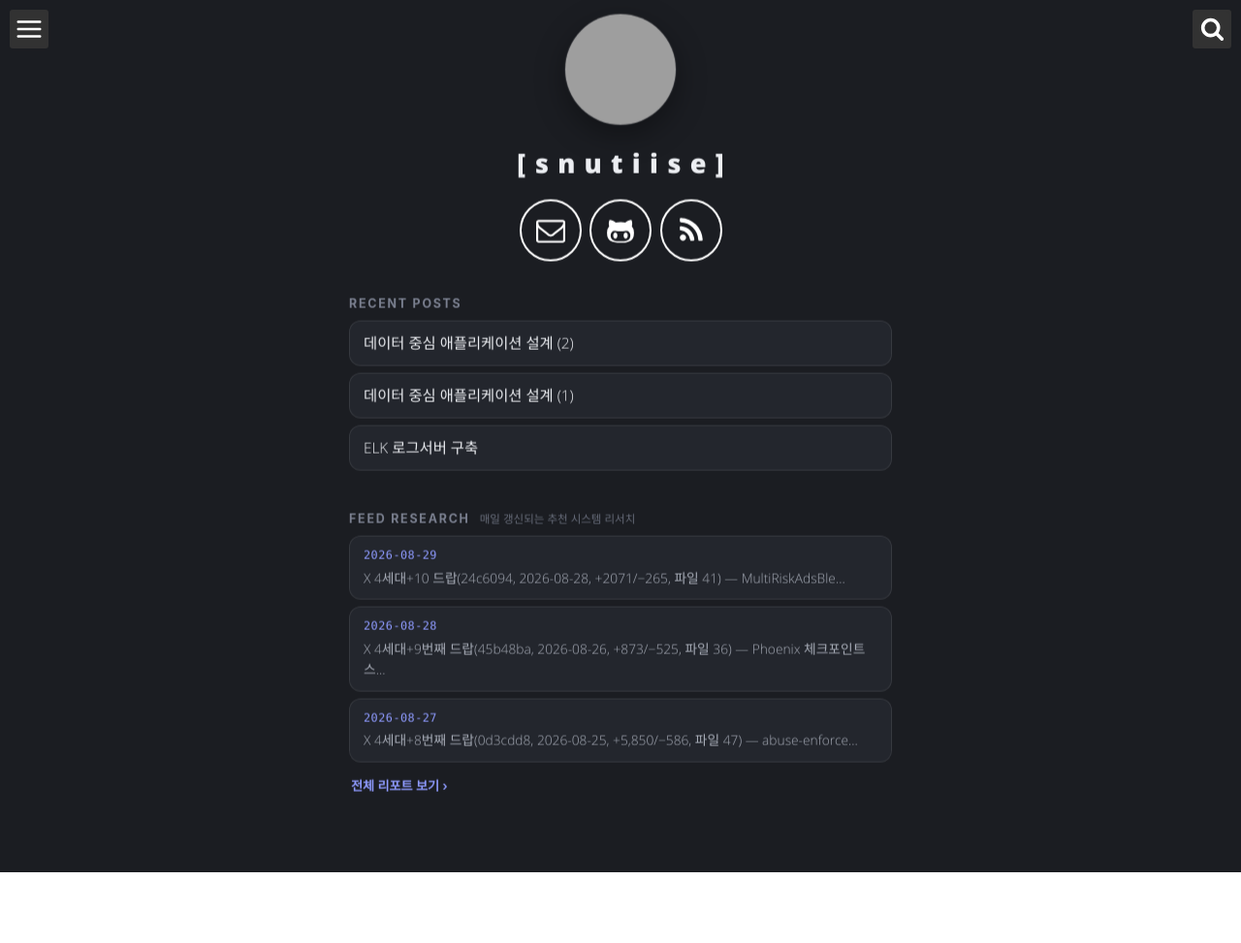
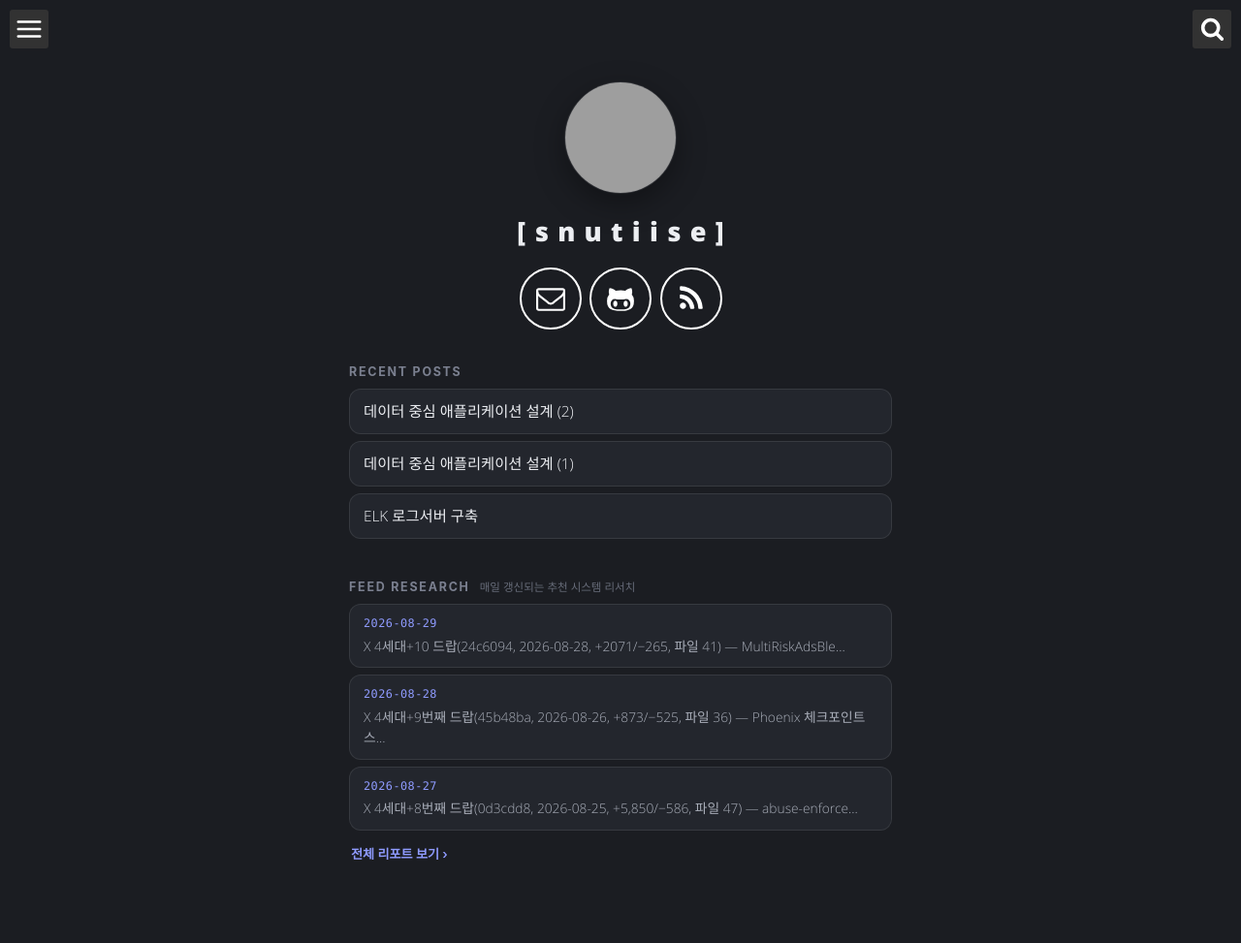
Before and after one commit to snutiise/snutiise.github.io, a Jekyll site: the page built from index.html, in a window 1280 px wide. Shown: the whole page at 97% size. Built offline with Jekyll 4.4.1, drawn with Linux system fonts in a browser that asks for light colours; before the commit the page ends 900 px from its top, so only the background shows below that; grey boxes are pictures that could not be loaded.

Commit message:
fix(ui): 히어로 상단이 잘려 스크롤로도 볼 수 없던 문제
.header-site .content 가 position:absolute + translateY 로 수직 중앙에
놓이는데, 내용이 뷰포트보다 길면 위쪽이 음수 좌표로 나가 잘린다.
375x812 실측: 내용 892px / 뷰포트 812px / content top = -40px 이고
scrollHeight 는 852px 이라 아래로만 40px 스크롤될 뿐 잘린 상단(아바타)은
어떤 방법으로도 볼 수 없었다.

flex 중앙 정렬로 바꾼다. 내용이 짧으면 종전처럼 가운데, 길면 위에서 시작해
전부 스크롤된다. 상단 패딩으로 햄버거·검색 버튼과의 겹침도 피한다.

```diff
--- a/assets/css/custom.css
+++ b/assets/css/custom.css
@@ -144,10 +144,26 @@ body { font-family: var(--sans); -webkit-font-smoothing: antialiased; }
 .header-site .social a:hover { transform: translateY(-2px); }
 
 /* ── 목록: 전폭 밑줄 → 카드 ─────────────────────────────────────────── */
-/* 부모(.content)가 절대 위치라 % 기반 max-width 로는 뷰포트를 넘길 수 있다.
-   vw 를 섞어 어떤 폭에서도 화면 밖으로 나가지 않게 한다. */
-.header-site .recent { max-width: min(560px, 90vw); margin-top: 34px; }
-.header-site .content { max-width: 100vw; }
+/* 히어로 정렬: 원래는 .content 를 position:absolute + translate 로 수직
+   중앙에 놓는데, 내용이 뷰포트보다 길어지면 위쪽이 화면 밖(-40px)으로
+   잘리고 스크롤로도 볼 수 없다(375x812 실측). flex 중앙 정렬로 바꾸면
+   내용이 길 때 자연스럽게 위에서 시작하고 스크롤로 전부 읽힌다. */
+.header-site {
+  height: auto;
+  min-height: 100vh;
+  display: flex;
+  align-items: center;
+  justify-content: center;
+}
+.header-site .content {
+  position: relative;
+  top: auto; left: auto; right: auto; bottom: auto;
+  transform: none;
+  margin: 0 auto;
+  padding: 84px 16px 56px;   /* 상단 햄버거·검색 버튼과 겹치지 않게 */
+  max-width: 100%;
+}
+.header-site .recent { max-width: min(560px, 100%); margin-top: 34px; }
 .header-site .recent p {
   font-size: .78rem; font-weight: 700; letter-spacing: .14em;
   text-transform: uppercase; color: var(--ink-faint);
```
